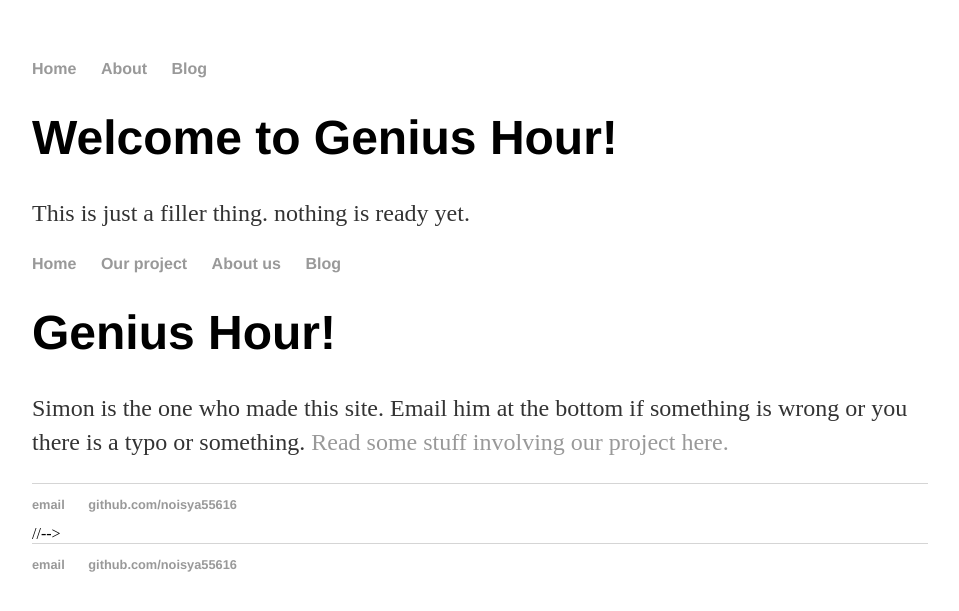
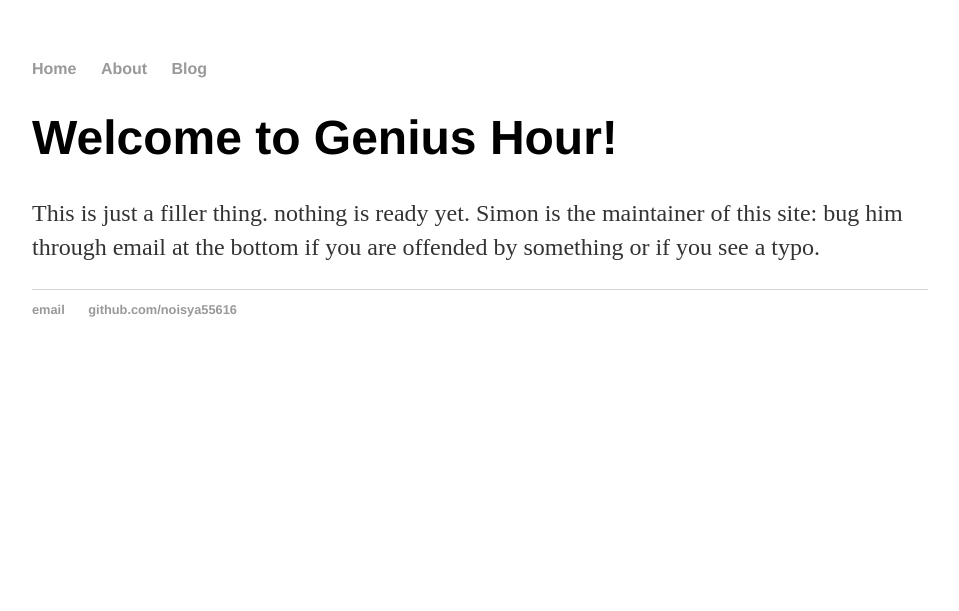
Before and after one commit to shangmingwu/noisya55616.github.io-archive, a Jekyll site: the page built from index.html, in a window 1280 px wide. Shown: the top 611 px of the page, without its empty margins (160-1119 px from the left). Built offline with Jekyll 4.4.1, drawn with Linux system fonts in a browser that asks for light colours.

Commit message:
Update index.html

```diff
--- a/index.html
+++ b/index.html
@@ -4,40 +4,5 @@ title: Big brain time
 ---
 <div class="blurb">
 	<h1>Welcome to Genius Hour!</h1>
-	<p>This is just a filler thing. nothing is ready yet.</p>
+	<p>This is just a filler thing. nothing is ready yet. Simon is the maintainer of this site: bug him through email at the bottom if you are offended by something or if you see a typo.</p>
 </div><!-- /.blurb -->
-
-
-
-<!--
-<!DOCTYPE html>
-<html>
-	<head>
-		<title>Bigbrain time!</title>
-		<!-- link to main stylesheet -->
-		<link rel="stylesheet" type="text/css" href="/css/main.css">
-	</head>
-	<body>
-		<nav>
-    		<ul>
-        		<li><a href="/">Home</a></li>
-	        	<li><a href="/pages/project.html">Our project</a></li>
-			<li><a href="/pages/about.html">About us</a></li>
-        		<li><a href="/pages/blog.html">Blog</a></li>
-    		</ul>
-		</nav>
-		<div class="container">
-    		<div class="blurb">
-        		<h1>Genius Hour!</h1>
-				<p>Simon is the one who made this site. Email him at the bottom if something is wrong or you there is a typo or something. <a href="/pages/project.html">Read some stuff involving our project here.</a></p>
-    		</div><!-- /.blurb -->
-		</div><!-- /.container -->
-		<footer>
-    		<ul>
-        		<li><a href="mailto:noisya55616@gmail.com">email</a></li>
-        		<li><a href="https://github.com/noisya55616">github.com/noisya55616</a></li>
-			</ul>
-		</footer>
-	</body>
-</html>
-//-->
```
